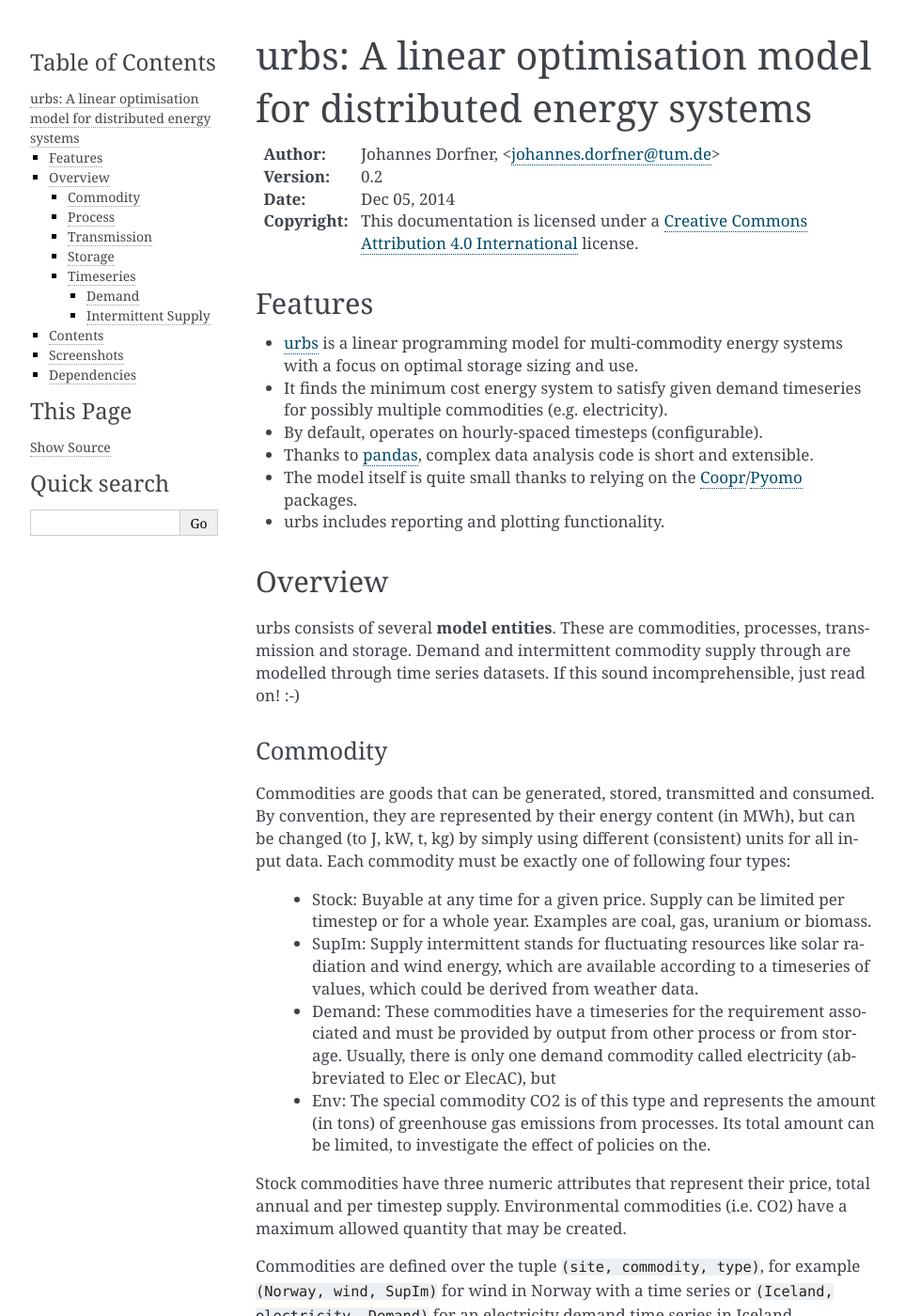
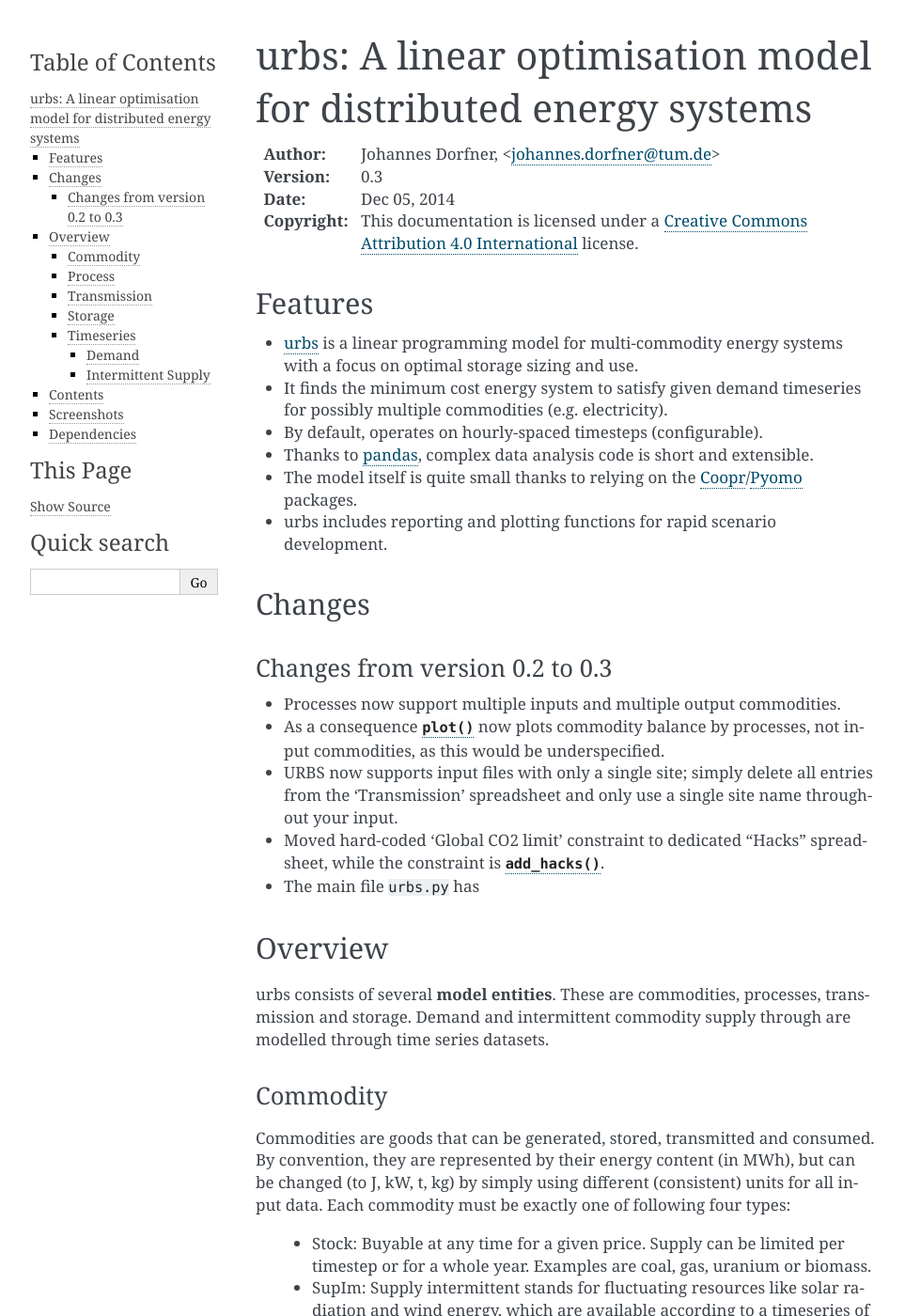
Before and after one commit to tum-ens/urbs, a Sphinx documentation site: the page built from doc/index.rst, in a window 1280 px wide and 1400 px high. Shown: the whole window at 94% size, without its empty margins (148-1111 px from the left). Built offline with Sphinx 7.4.7, drawn with Linux system fonts in a browser that asks for light colours.

```diff
--- a/doc/conf.py
+++ b/doc/conf.py
@@ -11,8 +11,8 @@ master_doc = 'index'
 
 project = u'urbs'
 copyright = u'2014, tum-ens'
-version = '0.2'
-release = '0.2'
+version = '0.3'
+release = '0.3'
 
 exclude_patterns = ['_build']
 #pygments_style = 'sphinx'
--- a/doc/index.rst
+++ b/doc/index.rst
@@ -2,6 +2,8 @@
    sphinx-quickstart on Wed Sep 10 11:43:04 2014.
    You can adapt this file completely to your liking, but it should at least
    contain the root `toctree` directive.
+
+.. module:: urbs
 
 urbs: A linear optimisation model for distributed energy systems
 ================================================================
@@ -26,16 +28,31 @@ Features
 * Thanks to `pandas`_, complex data analysis code is short and extensible.
 * The model itself is quite small thanks to relying on the `Coopr`_/`Pyomo`_
   packages.
-* urbs includes reporting and plotting functionality.
+* urbs includes reporting and plotting functions for rapid scenario
+  development.
+
+Changes
+-------
+
+Changes from version 0.2 to 0.3
+^^^^^^^^^^^^^^^^^^^^^^^^^^^^^^^
+
+* Processes now support multiple inputs and multiple output commodities.
+* As a consequence :func:`plot` now plots commodity balance by processes, not
+  input commodities, as this would be underspecified.
+* URBS now supports input files with only a single site; simply delete all
+  entries from the 'Transmission' spreadsheet and only use a single site name
+  throughout your input.
+* Moved hard-coded 'Global CO2 limit' constraint to dedicated "Hacks"
+  spreadsheet, while the constraint is :func:`add_hacks`.
+* The main file ``urbs.py``  has
 
 Overview
 --------
 
 urbs consists of several **model entities**. These are commodities, processes,
 transmission and storage. Demand and intermittent commodity supply through are
-modelled through time series datasets. If this sound incomprehensible, just
-read on! :-)
-
+modelled through time series datasets.
 
 Commodity
 ^^^^^^^^^
```
Also changed, not shown: doc/api.rst (+23 -4 lines).
